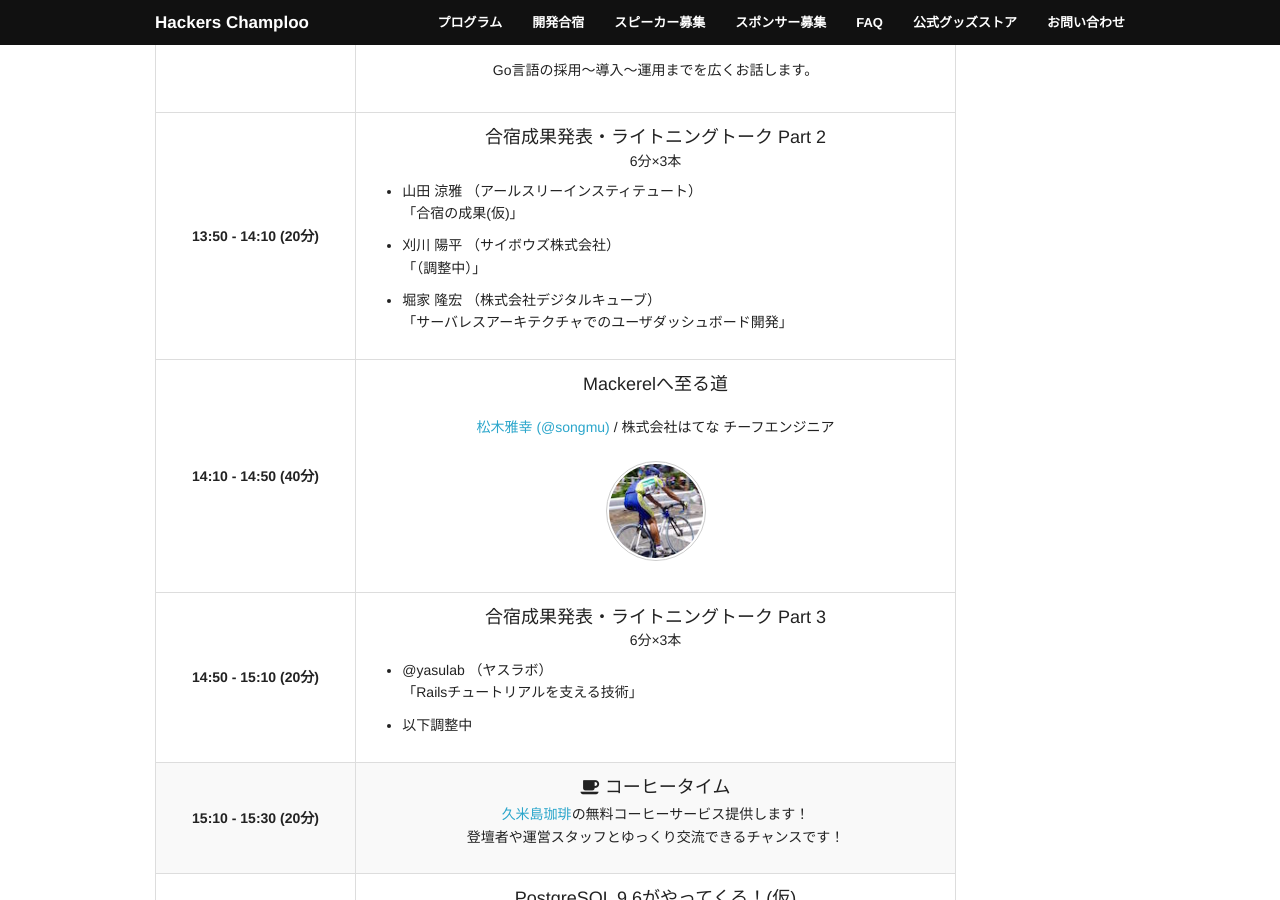
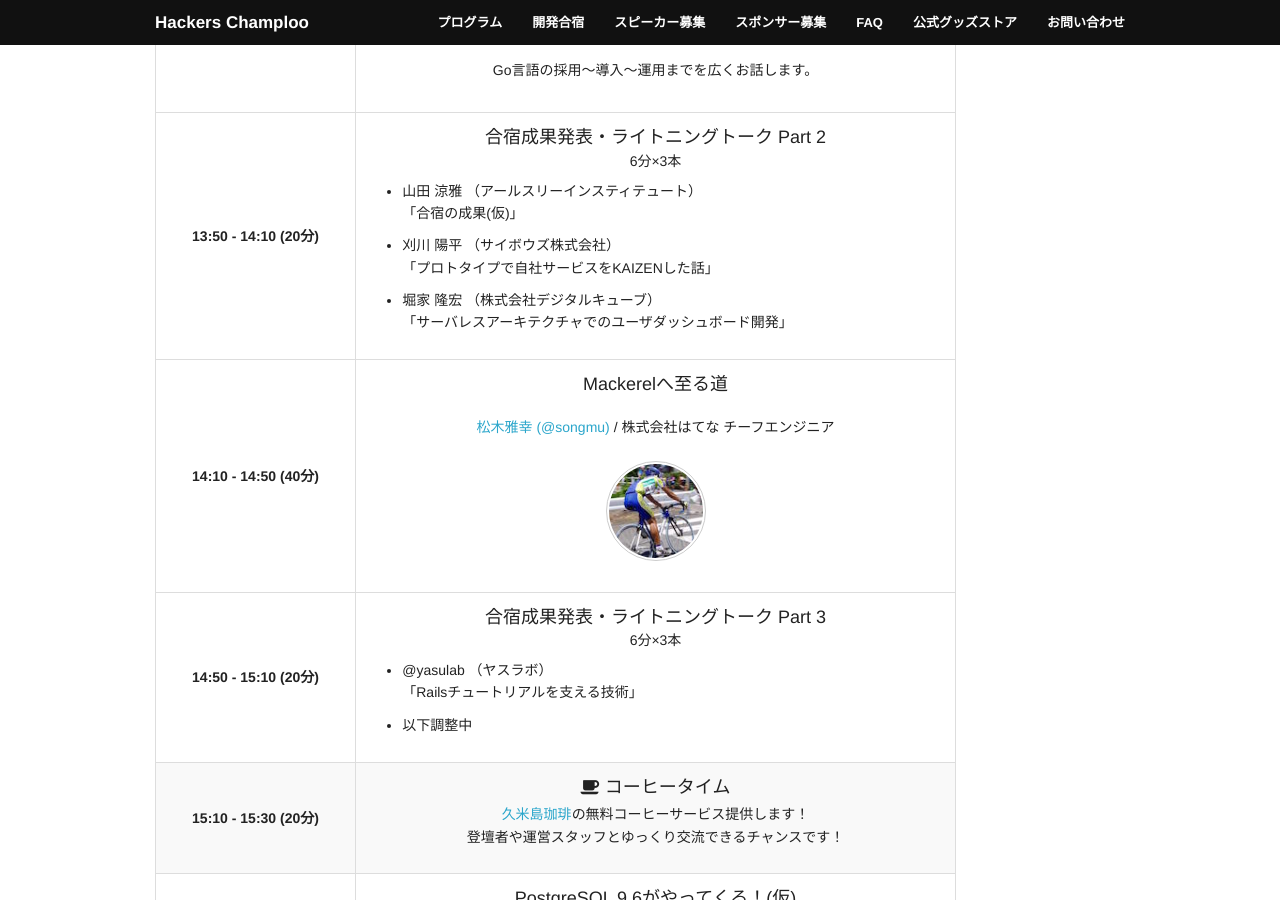
Before and after one commit to hackers-champloo/hackers-champloo.github.io, a Jekyll site: the page built from 2016/program.md, in a window 1280 px wide and 900 px high, scrolled down 2826 px. Built offline with Jekyll 4.4.1, drawn with Linux system fonts in a browser that asks for light colours; nearby versions of some CDN libraries.

Commit message:
刈川さんLTタイトル追記

```diff
--- a/2016/program.md
+++ b/2016/program.md
@@ -153,7 +153,7 @@ description: 2016年6月25日(土) 9:50 開始・ＫＢＣ学園 専修学校
             <p class="track-title">合宿成果発表・ライトニングトーク Part 2</p>6分×3本<br />
             <ul>
               <li>山田 涼雅 （アールスリーインスティテュート）<br />「合宿の成果(仮)」</li>
-              <li>刈川 陽平 （サイボウズ株式会社）<br />「（調整中）」</li>
+              <li>刈川 陽平 （サイボウズ株式会社）<br />「プロトタイプで自社サービスをKAIZENした話」</li>
               <li>堀家 隆宏 （株式会社デジタルキューブ） <br />「サーバレスアーキテクチャでのユーザダッシュボード開発」</li>
             </ul>
         </td>
```
